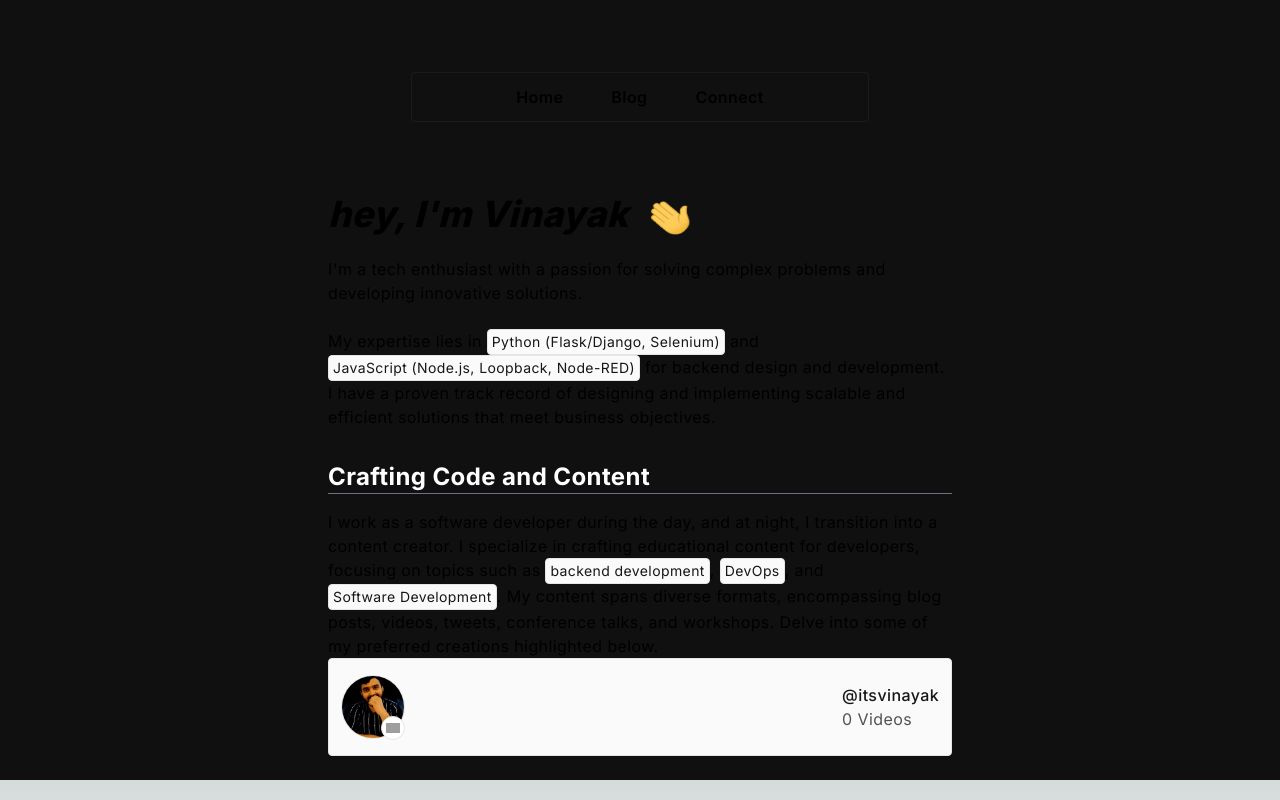
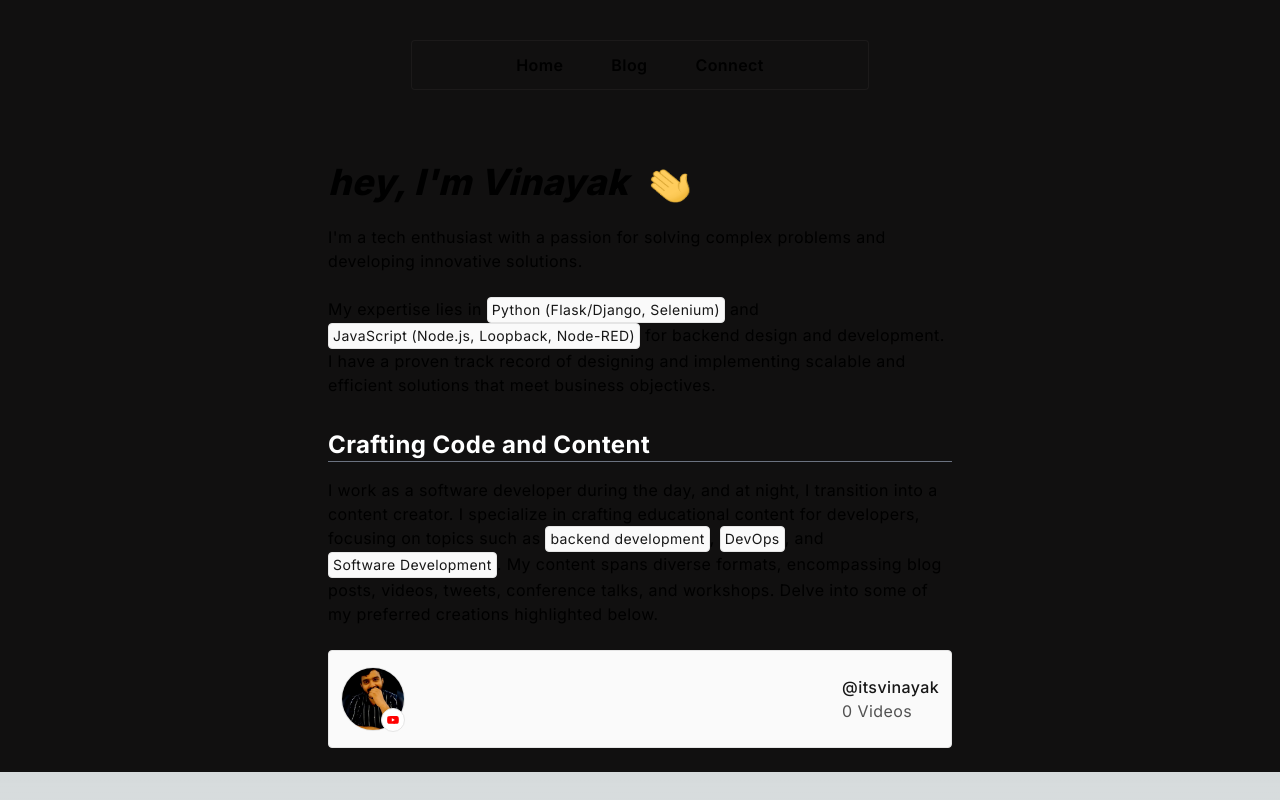
Before and after one commit to itsvinayak/itsvinayak.github.io, a Next.js app: page / in a window 1280 px wide. Built offline with nearby package versions, Linux system fonts and the light colour scheme; no server answers; grey boxes are pictures that could not be loaded.

Commit message:
fetch api

```diff
--- a/lib/utils.js
+++ b/lib/utils.js
@@ -1,13 +1,27 @@
-import axios from "axios";
-
 const fetchData = async (url) => {
   try {
-    const res = await axios(url);
-    const { data } = res;
+    const res = await fetch(url, {
+      next: {
+        revalidate: 10
+      }
+    });
+    if(!res.ok) throw new Error('error fetching data');
+    const data = res.json();
     return data;
   } catch (err) {
     console.log(err);
   }
 };
 
-export default fetchData;
+export const getYoutubeStatsData = async () => {
+  const { YOUTUBE_API_KEY, YOUTUBE_CHANNEL_ID } = process.env;
+  const statisticsURL = `https://www.googleapis.com/youtube/v3/channels?part=statistics&id=${YOUTUBE_CHANNEL_ID}&key=${YOUTUBE_API_KEY}`;
+  // const uploadsURL = `https://www.googleapis.com/youtube/v3/search?part=id%2Csnippet&channelId=${YOUTUBE_CHANNEL_ID}&type=video&maxResults=100&key=${YOUTUBE_API_KEY}`;
+  console.log('fetching data', statisticsURL);
+  const statsData = await fetchData(statisticsURL);
+  console.log('statsData', statsData);
+  if (!statsData?.items?.length || !uploadsData?.items?.length) throw new Error('error fetching data');
+  return {
+    stats: statsData?.items[0]?.statistics
+  };
+};
--- a/src/app/layout.tsx
+++ b/src/app/layout.tsx
@@ -1,6 +1,8 @@
-import type { Metadata } from 'next'
-import { Inter } from 'next/font/google'
-import './globals.css'
+import type { Metadata } from 'next';
+import { Inter } from 'next/font/google';
+import '@/globals.css';
+import Loader from '@components/Loader';
+import { Suspense } from 'react';
 
 const inter = Inter({ subsets: ['latin'] })
 
@@ -32,7 +34,11 @@ export default function RootLayout({
 }) {
   return (
     <html lang="en">
-      <body className={inter.className}>{children}</body>
+      <body className={inter.className}>
+        <Suspense fallback={<Loader />}>
+        {children}
+        </Suspense>
+      </body>
     </html>
   )
 }
--- a/src/app/page.tsx
+++ b/src/app/page.tsx
@@ -1,42 +1,13 @@
-import fetchData from "@lib/utils";
-import Navbar from '@components/Navbar';
 import HomeContent from '@components/HomeContent';
 import About from '@components/About';
+import Layout from '@components/Layout';
 
 
 export default async function Home() {
-  let youTubeStats;
-  try {
-    youTubeStats = await getYoutubleData();
-  } catch (error) {
-    console.error(error);
-  }
-  let statsData = { youTubeStats };
   return (
-    <main className="flex justify-center flex-col items-center bg-[#111010] overflow-y-hidden">
-      <div className="md:max-w-2xl rounded-lg p-3.5 lg:p-6 ">
-        <Navbar />
-        <HomeContent />
-        <About statsData={statsData}/>
-      </div>
-    </main>
-
+    <Layout>
+      <HomeContent />
+      <About />
+    </Layout>
   )
 }
-
-
-
-const getYoutubleData = async () => {
-  const { YOUTUBE_API_KEY, YOUTUBE_CHANNEL_ID } = process.env;
-  const statisticsURL = `https://www.googleapis.com/youtube/v3/channels?part=statistics&id=${YOUTUBE_CHANNEL_ID}&key=${YOUTUBE_API_KEY}`;
-  const uploadsURL = `https://www.googleapis.com/youtube/v3/search?part=id%2Csnippet&channelId=${YOUTUBE_CHANNEL_ID}&type=video&maxResults=100&key=${YOUTUBE_API_KEY}`;
-  console.log('fetching data', statisticsURL, uploadsURL);
-  const statsData = await fetchData(statisticsURL);
-  const uploadsData = await fetchData(uploadsURL);
-  console.log('statsData', statsData);
-  console.log('uploadsData', uploadsData);
-  return {
-    stats: statsData.items[0].statistics,
-    videos: uploadsData.items,
-  };
-}
--- a/src/components/About.jsx
+++ b/src/components/About.jsx
@@ -3,7 +3,7 @@ import StatsContent from "@components/StatsContent";
 import BasicDiv from "@components/BasicDiv";
 import Divider from "@components/Divider";
 
-const About = ({ statsData }) => {
+const About = () => {
   return (
     <BasicDiv>
       <h2 className="text-xl md:text-2xl font-bold text-white">Crafting Code and Content</h2>
@@ -19,7 +19,7 @@ const About = ({ statsData }) => {
         conference talks, and workshops. Delve into some of my preferred
         creations highlighted below.
       </p>
-      <StatsContent statsData={statsData} />
+      <StatsContent />
     </BasicDiv>
   );
 };
--- a/src/components/DoubleImageCard.jsx
+++ b/src/components/DoubleImageCard.jsx
@@ -8,6 +8,14 @@ const DoubleImageCard = ({
   largeImage,
   smallImage,
 }) => {
+  console.log(
+    "DoubleImageCard : ",
+    link,
+    title,
+    description,
+    largeImage,
+    smallImage
+  );
   return (
     <Link
       href={link}
--- /dev/null
+++ b/src/components/Layout.jsx
@@ -0,0 +1,14 @@
+import Navbar from "@components/Navbar";
+
+const Layout = ({ children }) => {
+  return (
+    <main className="flex justify-center flex-col items-center bg-[#111010] overflow-y-hidden">
+      <div className="md:max-w-2xl rounded-lg p-3.5 lg:p-6 ">
+        <Navbar />
+        {children}
+      </div>
+    </main>
+  );
+};
+
+export default Layout;
--- a/src/components/Navbar.jsx
+++ b/src/components/Navbar.jsx
@@ -12,7 +12,7 @@ const links = [
 
 const Navbar = () => {
   return (
-    <nav className="flex justify-center items-center pt-8 overflow-auto">
+    <nav className="flex justify-center items-center overflow-auto">
             <Navlink links={links} />
     </nav>
   );
--- a/src/components/StatsContent.jsx
+++ b/src/components/StatsContent.jsx
@@ -1,9 +1,9 @@
-import YouTubeStats from "./YouTubeStats";
+import YouTubeStats from "@components/YouTubeStats";
 
-const StatsContent = ({ statsData }) => {
+const StatsContent = () => {
   return (
     <div>
-      <YouTubeStats youTubeStats={statsData.youTubeStats} />
+      <YouTubeStats />
     </div>
   );
 };
--- a/src/components/TextTag.jsx
+++ b/src/components/TextTag.jsx
@@ -1,7 +1,7 @@
 import Image from "next/image";
 
 const TextTag = ({ text, logo }) => {
-  console.log(text, logo);
+  console.log("TextTag : ", text, logo);
   return (
     <span className="border border-neutral-200 dark:border-neutral-700 bg-neutral-50 dark:bg-neutral-800 rounded p-1 text-sm inline-flex items-center leading-4 text-neutral-900 dark:text-neutral-100 no-underline">
       <span className="text-neutral-900 dark:text-neutral-100">{text}</span>
--- a/src/components/YouTubeStats.jsx
+++ b/src/components/YouTubeStats.jsx
@@ -1,9 +1,13 @@
-import DoubleImageCard from "@components/DoubleImageCard";
+import { lazy } from "react";
+const DoubleImageCard = lazy(() => import("@components/DoubleImageCard"));
+import { getYoutubeStatsData } from "@lib/utils";
 
 const filterYouTubeData = (data) => {
   let filteredData = {};
   let displayText;
-
+  if (!data) {
+    data = {};
+  }
   console.log("filterYouTubeData ", data);
 
   data.subscriberCount = Number(data?.subscriberCount) || 0;
@@ -33,17 +37,31 @@ const filterYouTubeData = (data) => {
         alt: "Vinayak",
       },
       smallImage: {
-        src: "/youtube.png",
+        src: "/youtube-logo.svg",
         alt: "YouTube",
       },
     };
   }
+  console.log("filteredData : ", filteredData);
   return filteredData;
 };
 
-const YouTubeStats = ({ youTubeStats }) => {
-  let channelStats = youTubeStats?.stats || {};
-  return <DoubleImageCard {...filterYouTubeData(channelStats)} />;
+const YouTubeStats =  async () => {
+  let youTubeStats = null;
+  try {
+    youTubeStats = await getYoutubeStatsData();
+  } catch (error) {
+    console.log("Error : ", error);
+  }
+  let filteredYouTubeStats = filterYouTubeData(youTubeStats);
+
+  console.log("YouTubeStats : ", youTubeStats);
+
+  return (
+    <div className="mt-6">
+      <DoubleImageCard {...filteredYouTubeStats} />
+    </div>
+  );
 };
 
 export default YouTubeStats;
--- a/tsconfig.json
+++ b/tsconfig.json
@@ -19,6 +19,7 @@
       }
     ],
     "paths": {
+      "@/*": ["./src/app/*"],
       "@components/*": ["./src/components/*"],
       "@lib/*": ["./lib/*"],
     }
```
Also changed, not shown: public/youtube-logo.svg (added).
